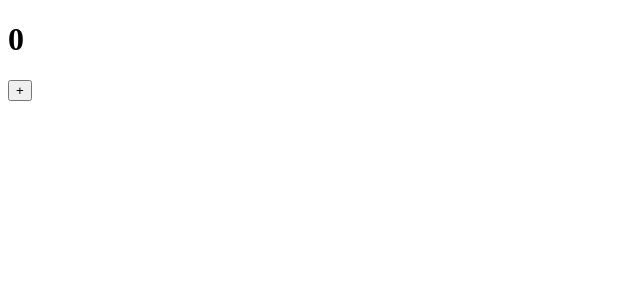
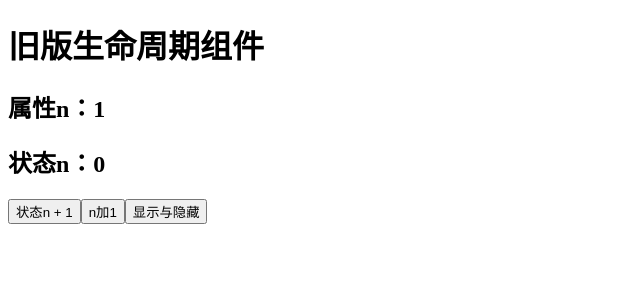
Before and after one commit to 1162941377/React, a React (Create React App) app in the folder react-learn/: page / in a window 1280 px wide. Shown: the top 300 px of the page, without its empty margins (0-640 px from the left). Built offline with nearby package versions, Linux system fonts and the light colour scheme.

Commit message:
旧版生命周期

```diff
--- /dev/null
+++ b/react-learn/src/App.js
@@ -0,0 +1,36 @@
+import React, { Component } from "react";
+import OldLifeCycle from "./OldLifeCycle";
+
+export default class App extends Component {
+  state = {
+    number: 1,
+    show: true,
+  };
+
+  render() {
+    const cmp = this.state.show ? <OldLifeCycle n={this.state.number} /> : null;
+    return (
+      <>
+        {cmp}
+        <button
+          onClick={() => {
+            this.setState((state) => ({
+              number: state.number + 1,
+            }));
+          }}
+        >
+          n加1
+        </button>
+        <button
+          onClick={() => {
+            this.setState({
+              show: !this.state.show,
+            });
+          }}
+        >
+          显示与隐藏
+        </button>
+      </>
+    );
+  }
+}
--- a/react-learn/src/Cmp.js
+++ /dev/null
@@ -1,47 +0,0 @@
-import React, { Component } from "react";
-
-export default class Cmp extends Component {
-  state = {
-    n: 0,
-  };
-
-  handleClick = () => {
-    this.setState(
-      (cur) => {
-        return {
-          n: cur.n + 1,
-        };
-      },
-      () => {
-        // 对于异步的setState函数的调用
-        // React会进行合并优化处理，最后才改变状态
-        console.log(this.state.n);
-      }
-    );
-
-    this.setState((cur) => {
-      return {
-        n: cur.n + 1,
-      };
-    });
-
-    this.setState((cur) => {
-      return {
-        n: cur.n + 1,
-      };
-    });
-  };
-
-  render() {
-    console.log("render");
-
-    return (
-      <>
-        <h1>{this.state.n}</h1>
-        <p>
-          <button onClick={this.handleClick}>+</button>
-        </p>
-      </>
-    );
-  }
-}
--- /dev/null
+++ b/react-learn/src/OldLifeCycle.js
@@ -0,0 +1,83 @@
+import React, { Component } from "react";
+
+export default class oldLifeCycle extends Component {
+  state = {
+    n: 0,
+  };
+
+  constructor(props) {
+    super(props);
+    console.log("constructor", "一个新的组件诞生了");
+  }
+
+  componentWillMount() {
+    console.log("componentWillMount", "组件即将被挂载");
+  }
+
+  componentDidMount() {
+    console.log("componentDidMount", "挂载完成");
+  }
+
+  componentWillReceivePropsn(nextProps) {
+    console.log(
+      "componentWillReceiveProps",
+      "接收到新属性值",
+      nextProps,
+      this.props
+    );
+  }
+
+  shouldComponentUpdate(nextProps, nextState) {
+    console.log(
+      "shouldComponentUpdate",
+      "是否重新渲染",
+      this.props,
+      nextProps,
+      this.state,
+      nextState
+    );
+
+    if (this.props.n === nextProps && this.state.n === nextState) {
+      return false;
+    }
+
+    return true;
+  }
+
+  componentWillUpdate(nextProps, nextState) {
+    console.log(
+      "componentWillUpdate",
+      "组件即将重新渲染",
+      nextProps,
+      nextState
+    );
+  }
+
+  componentDidUpdate(prevProps, prevState) {
+    console.log("componentDidUpdate", "组件已完成渲染", prevProps, prevState);
+  }
+
+  componentWillUnmount() {
+    console.log("componentWillUnmount", "组件即将被销毁");
+  }
+
+  render() {
+    console.log("render", "渲染， 返回的React元素会被挂载到虚拟的DOM树中");
+    return (
+      <>
+        <h1>旧版生命周期组件</h1>
+        <h2>属性n：{this.props.n}</h2>
+        <h2>状态n：{this.state.n}</h2>
+        <button
+          onClick={() => {
+            this.setState({
+              n: this.state.n + 1,
+            });
+          }}
+        >
+          状态n + 1
+        </button>
+      </>
+    );
+  }
+}
--- a/react-learn/src/index.js
+++ b/react-learn/src/index.js
@@ -1,5 +1,5 @@
 import React from "react";
 import ReactDOM from "react-dom";
-import Cmp from "./Cmp";
+import App from "./App";
 
-ReactDOM.render(<Cmp />, document.getElementById("root"));
+ReactDOM.render(<App />, document.getElementById("root"));
```
Also changed, not shown: react-learn/src/App copy.js (added, +27 -0 lines), react-learn/src/Cmp copy 2.js (deleted, +0 -28 lines), react-learn/src/Cmp copy.js (deleted, +0 -28 lines), react-learn/src/Test.js (added, +32 -0 lines), 1 other file (tests, documents, lock files or other folders).
